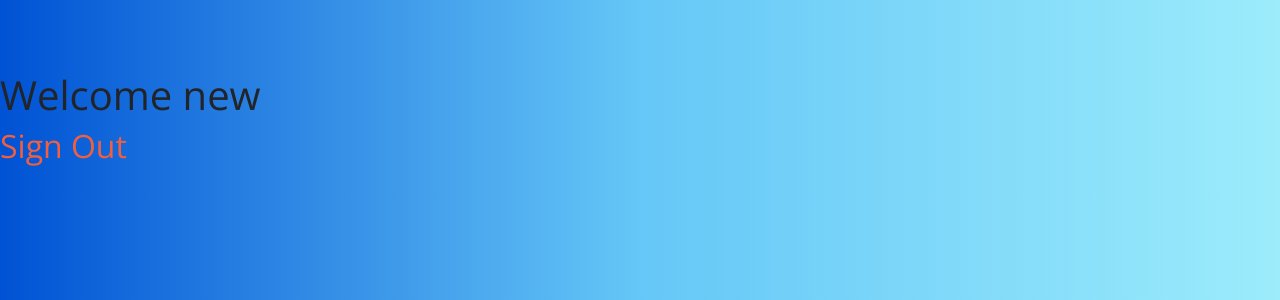
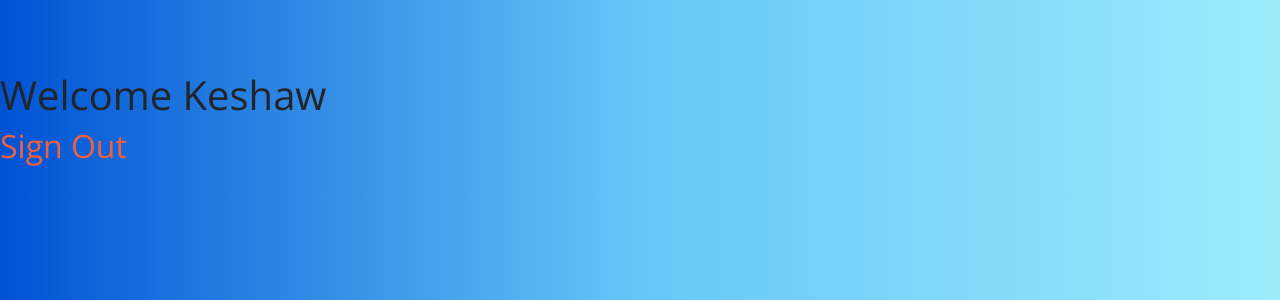
Before and after one commit to reshanmadushanka/Smart-Car-Park, a PHP site: page /dashboard.php in a window 1280 px wide. Shown: the part 57-357 px from the top of the page. Run offline with PHP 8.4, Linux system fonts and the light colour scheme; the visitor is signed in with stand-in values (Sample User, id 1); data that the repository does not hold is empty.

Commit message:
add name

```diff
--- a/dashboard.php
+++ b/dashboard.php
@@ -3,9 +3,7 @@ include('sessions.php');
 ?>
 <?php include './header.php'; ?>
 <section>
-    <h1>Welcome new<?php echo $login_session; ?></h1>
+    <h1>Welcome Keshaw <?php echo $login_session; ?></h1>
     <h2><a href = "logout.php">Sign Out</a></h2>
 </section>
-
-
 <?php include './footer.php'; ?>
```
